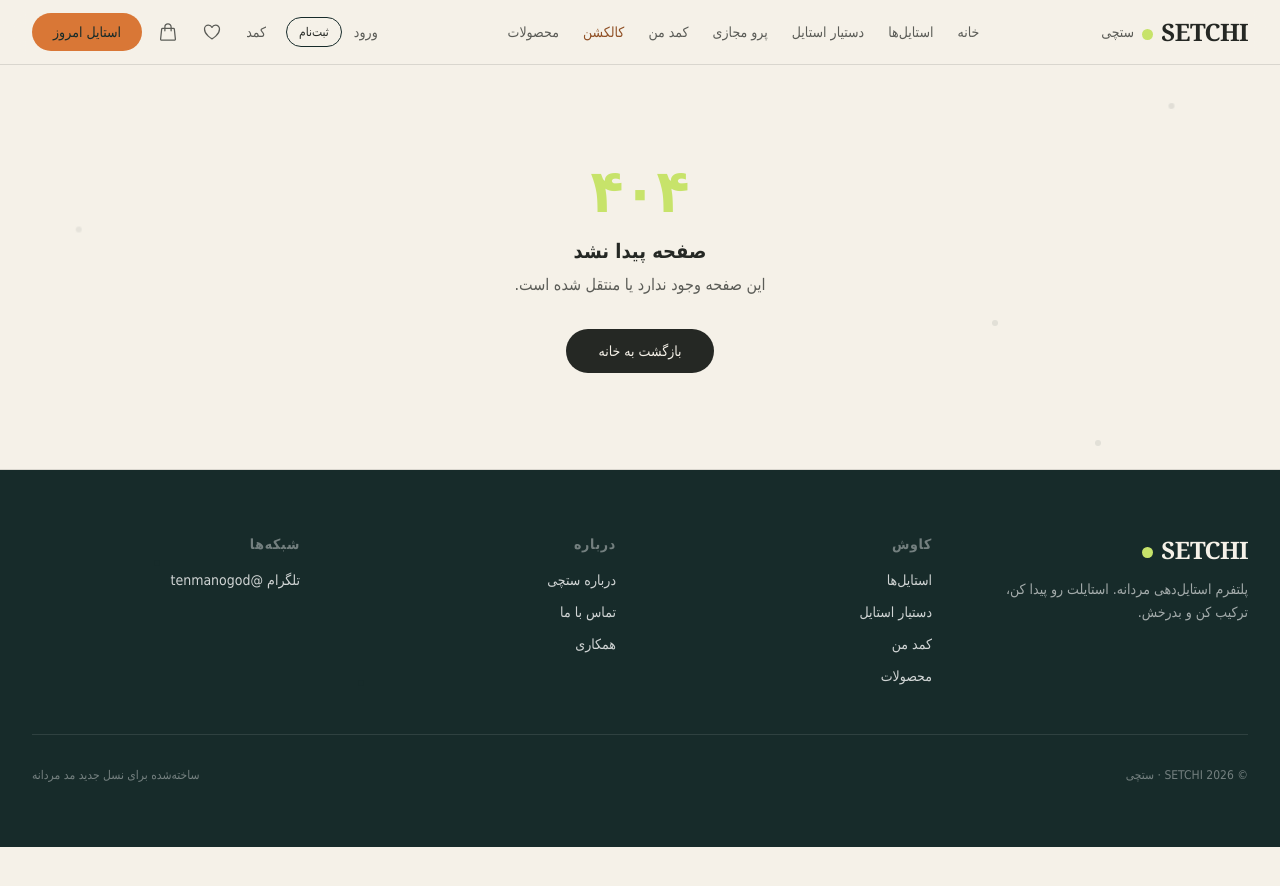
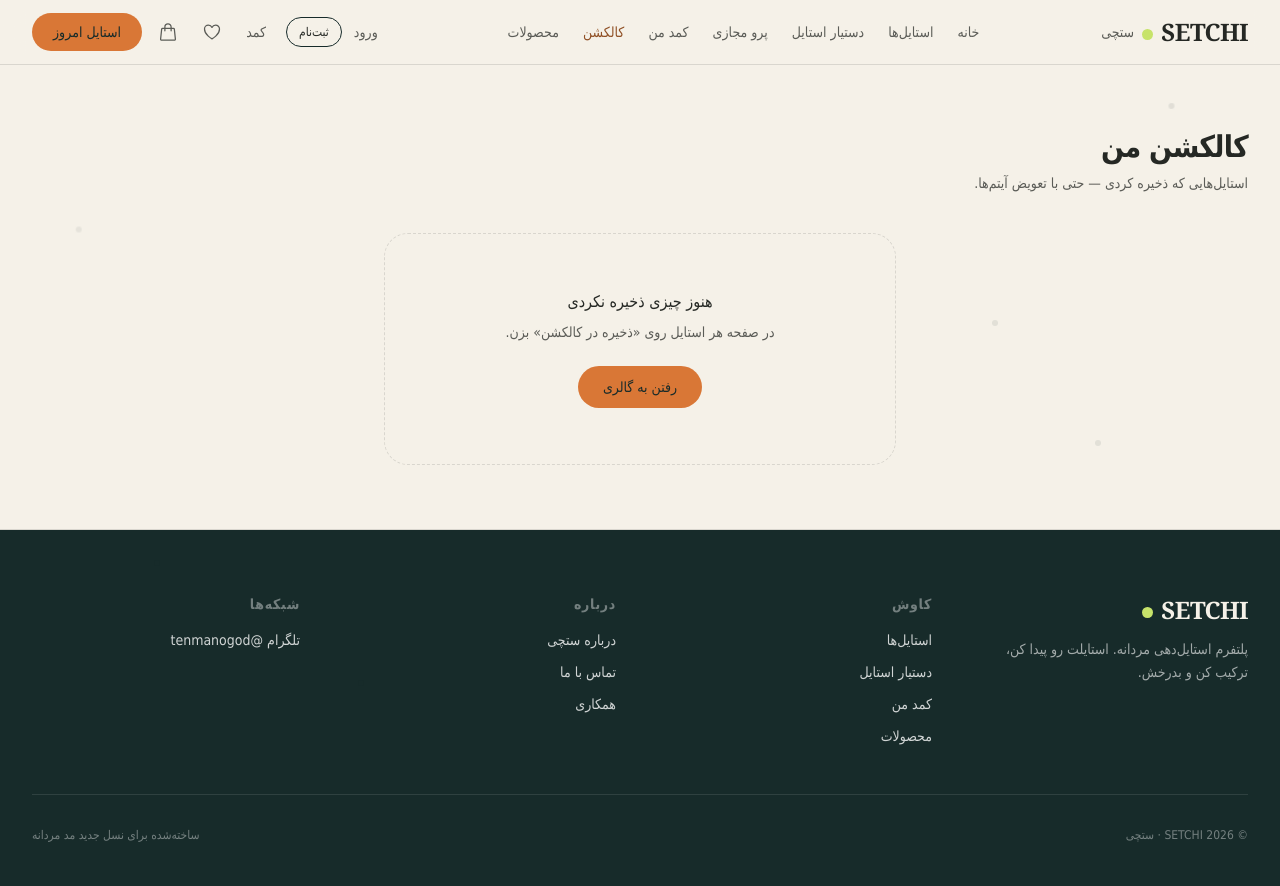
Before and after one commit to abolmoslehifsg-svg/setchi, a Next.js app: page /setchi/collections in a window 1280 px wide. Before the commit this address had no page. Shown: the top 886 px of the page. Before the commit the page ends 847 px from the top, so only its background shows below. Built offline with nearby package versions, Linux system fonts and the light colour scheme; a web font is replaced by a local one.

Commit message:
feat: collections page for saved looks

```diff
--- /dev/null
+++ b/src/app/collections/page.tsx
@@ -0,0 +1,80 @@
+"use client";
+
+import { useEffect, useState } from "react";
+import Image from "next/image";
+import Link from "next/link";
+import {
+  loadSavedLooks,
+  removeSavedLook,
+  COLLECTIONS_EVENT,
+  type SavedLook,
+} from "@/lib/collections";
+import { formatPrice } from "@/data/products";
+import { outfitHref } from "@/lib/outfits-storage";
+
+export default function CollectionsPage() {
+  const [looks, setLooks] = useState<SavedLook[]>([]);
+
+  useEffect(() => {
+    const sync = () => setLooks(loadSavedLooks());
+    sync();
+    window.addEventListener(COLLECTIONS_EVENT, sync);
+    return () => window.removeEventListener(COLLECTIONS_EVENT, sync);
+  }, []);
+
+  return (
+    <div className="mx-auto max-w-7xl px-4 sm:px-6 lg:px-8 py-10 lg:py-16" dir="rtl">
+      <div className="mb-10">
+        <h1 className="text-3xl font-bold tracking-tight">کالکشن من</h1>
+        <p className="mt-2 text-sm text-[var(--secondary)]">
+          استایل‌هایی که ذخیره کردی — حتی با تعویض آیتم‌ها.
+        </p>
+      </div>
+
+      {looks.length === 0 ? (
+        <div className="rounded-2xl border border-dashed border-[var(--border)] p-14 text-center max-w-lg mx-auto">
+          <p className="font-medium mb-2">هنوز چیزی ذخیره نکردی</p>
+          <p className="text-sm text-[var(--secondary)] mb-6">
+            در صفحه هر استایل روی «ذخیره در کالکشن» بزن.
+          </p>
+          <Link href="/outfits/" className="btn btn-cta px-6 py-2.5 text-sm">
+            رفتن به گالری
+          </Link>
+        </div>
+      ) : (
+        <div className="grid grid-cols-1 sm:grid-cols-2 lg:grid-cols-3 gap-6">
+          {looks.map((look) => (
+            <div
+              key={look.id}
+              className="rounded-2xl border border-[var(--border)] overflow-hidden bg-[var(--card)]"
+            >
+              <Link href={outfitHref(look.outfitId)} className="block relative aspect-[3/4] bg-[var(--muted)]">
+                <Image src={look.image} alt={look.titleFa} fill className="object-cover" sizes="400px" />
+              </Link>
+              <div className="p-4">
+                <h2 className="font-semibold">{look.titleFa}</h2>
+                <p className="text-sm mt-1">{formatPrice(look.totalPrice)}</p>
+                <p className="text-[11px] text-[var(--secondary)] mt-1">
+                  {look.productIds.length} تکه ·{" "}
+                  {new Date(look.savedAt).toLocaleDateString("fa-IR")}
+                </p>
+                <div className="mt-3 flex gap-3">
+                  <Link href={outfitHref(look.outfitId)} className="text-sm text-link">
+                    باز کردن
+                  </Link>
+                  <button
+                    type="button"
+                    onClick={() => setLooks(removeSavedLook(look.id))}
+                    className="text-sm text-red-600"
+                  >
+                    حذف
+                  </button>
+                </div>
+              </div>
+            </div>
+          ))}
+        </div>
+      )}
+    </div>
+  );
+}
```
